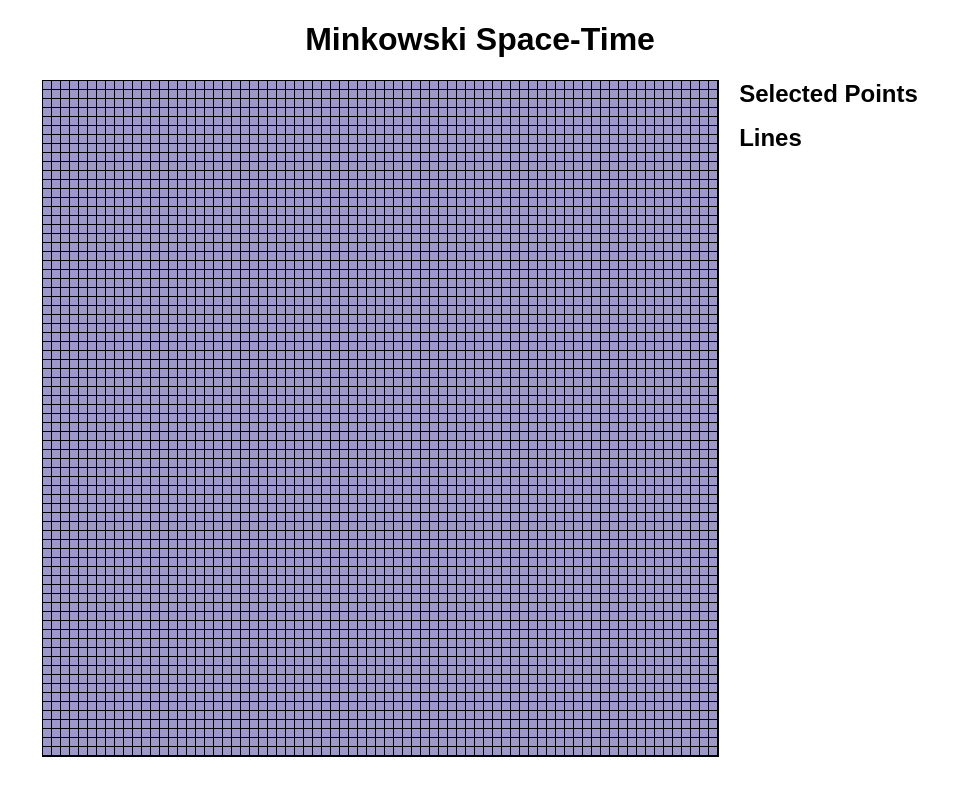
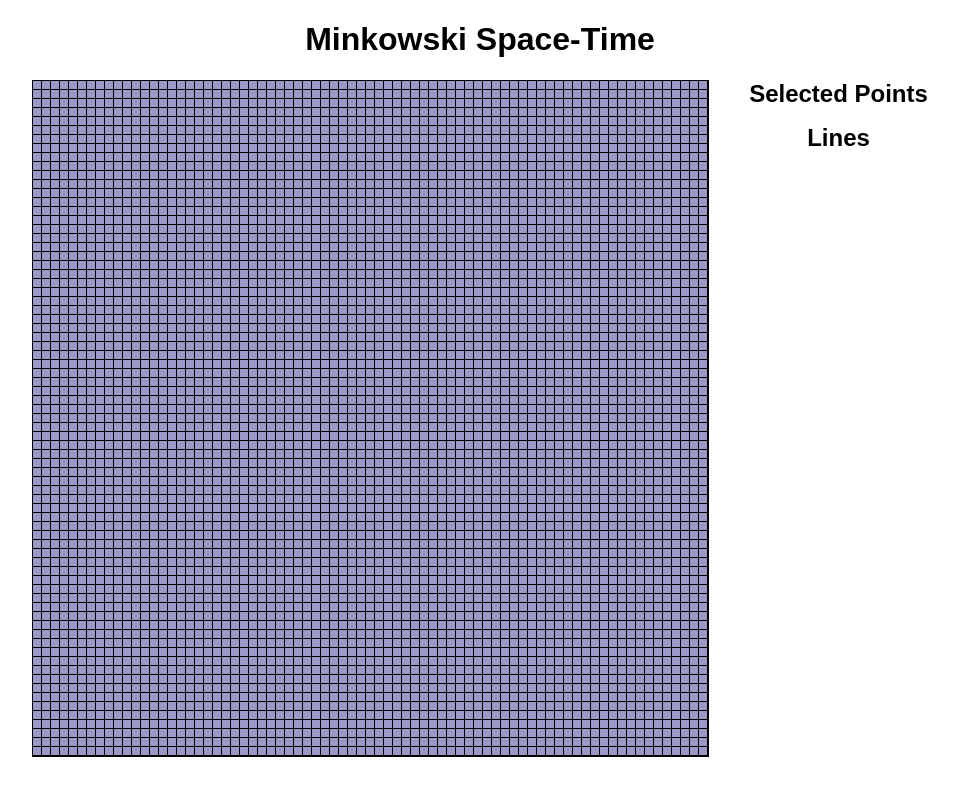
Before and after one commit to rrebeccaliu/phil-of-time, a React (Create React App) app: page / in a window 1280 px wide. Shown: the top 796 px of the page, without its empty margins (160-1118 px from the left). Built offline with nearby package versions, Linux system fonts and the light colour scheme.

Commit message:
Allowing to click within light cone and overtop of lines

```diff
--- a/src/components/grid.css
+++ b/src/components/grid.css
@@ -13,6 +13,15 @@
 
 .grid-svg {
   border: 1px solid black;
+  z-index: 1;
+}
+
+.overlay-svg {
+  position: absolute;
+  top: 0;
+  left: 0;
+  z-index: 2;
+  pointer-events: none;
 }
 
 .row {
@@ -36,18 +45,26 @@
 .info-container {
   margin-left: 20px;
   color: black;
-  text-align: left;
+  display: flex;
+  flex-direction: column;
+  height: 100%;
 }
 
-.info-container h2 {
-  margin: 0 0 10px 0;
+.points-container, .lines-container {
+  flex: 1;
+  overflow: auto;
 }
 
-.info-container ul {
+.points-container h2, .lines-container h2 {
+  margin: 0 0 10px 0;
+  padding-left: 20px;
+}
+
+.points-container ul, .lines-container ul {
   list-style: none;
   padding-left: 20px;
 }
 
-.info-container li {
+.points-container li, .lines-container li {
   margin-bottom: 5px;
 }
--- a/src/components/grid.js
+++ b/src/components/grid.js
@@ -28,8 +28,6 @@ const Grid = ({ grid }) => {
       );
     });
   };
-
-  console.log(selectedCells);
 
   const renderLightCone = () => {
     if (selectedCells.length === 0) return null;
@@ -85,17 +83,22 @@ const Grid = ({ grid }) => {
                 ))}
               </g>
             ))}
+          </svg>
+          <svg className="overlay-svg" style={{ width: grid.cells * 9, height: grid.rows * 9 }}>
             {renderLightCone()}
             {renderLines()}
           </svg>
         </div>
         <div className="info-container">
+          <div className="points-container">
             <h2>Selected Points</h2>
             <ul>
               {selectedCells.map((cell, index) => (
                 <li key={index}>Point {index + 1}: ({cell.x}, {cell.y})</li>
               ))}
             </ul>
+          </div>
+          <div className="lines-container">
             <h2>Lines</h2>
             <ul>
               {selectedCells.slice(1).map((cell, index) => (
@@ -106,6 +109,7 @@ const Grid = ({ grid }) => {
             </ul>
           </div>
         </div>
+      </div>
     </main>
   );
 };
```
Lines whose indentation alone changed are shown as unchanged.
